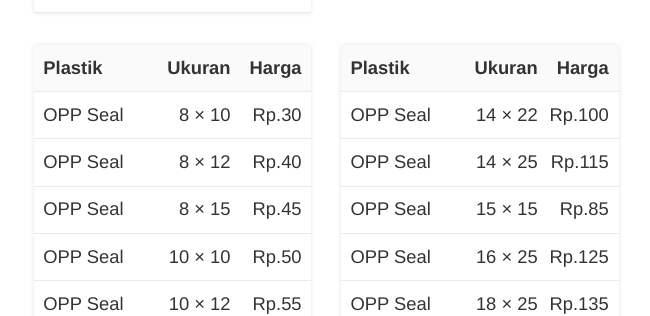
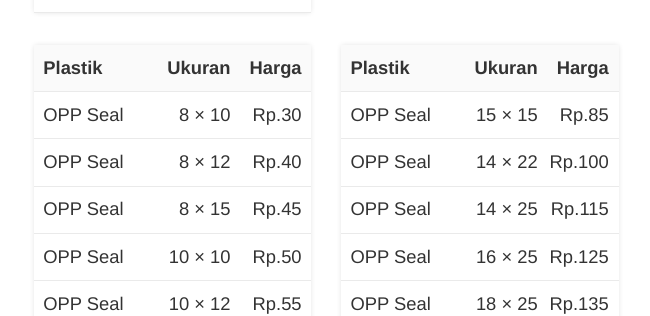
Before and after one commit to tertanda/kursif.github.io, a Jekyll site: the page built from daftar-harga/index.html, in a window 1280 px wide and 900 px high, scrolled down 1968 px. Shown: the part 156-472 px from the top of the window, without its empty margins (314-964 px from the left). Built offline with Jekyll 4.4.1, drawn with Linux system fonts in a browser that asks for light colours; a script that is not in the unit is left out.

Commit message:
First commit.

```diff
--- a/_includes/part/price.html
+++ b/_includes/part/price.html
@@ -196,13 +196,13 @@
                     <span class="site-item__type">Plastik</span><span class="site-item__size">Ukuran<sup></sup></span><span class="site-item__price">Harga</span>
                 </li>
                 <li class="site-price__item page-column">
+                    <span class="site-item__type">OPP Seal</span><span class="site-item__size">15 &times; 15</span><span class="site-item__price">Rp.85</span>
+                </li>
+                <li class="site-price__item page-column">
                     <span class="site-item__type">OPP Seal</span><span class="site-item__size">14 &times; 22</span><span class="site-item__price">Rp.100</span>
                 </li>
                 <li class="site-price__item page-column">
                     <span class="site-item__type">OPP Seal</span><span class="site-item__size">14 &times; 25</span><span class="site-item__price">Rp.115</span>
-                </li>
-                <li class="site-price__item page-column">
-                    <span class="site-item__type">OPP Seal</span><span class="site-item__size">15 &times; 15</span><span class="site-item__price">Rp.85</span>
                 </li>
                 <li class="site-price__item page-column">
                     <span class="site-item__type">OPP Seal</span><span class="site-item__size">16 &times; 25</span><span class="site-item__price">Rp.125</span>
```
